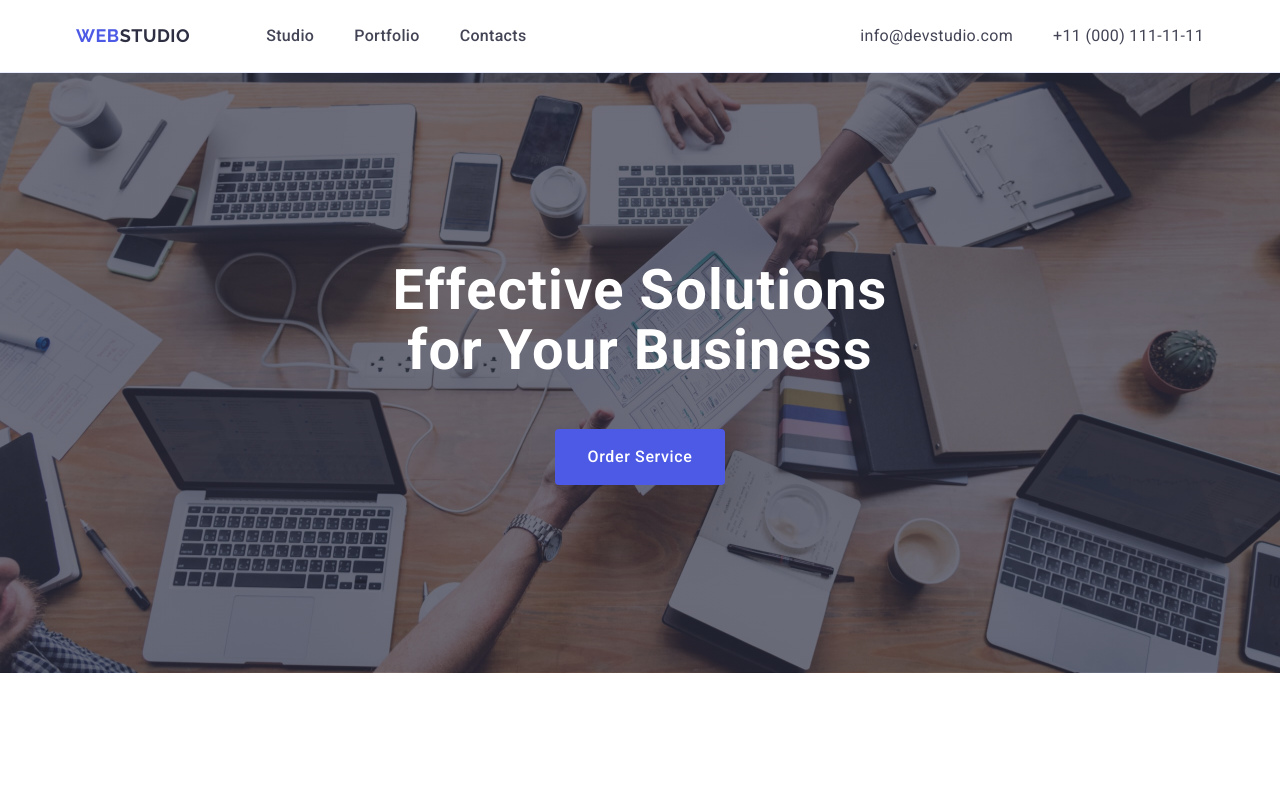
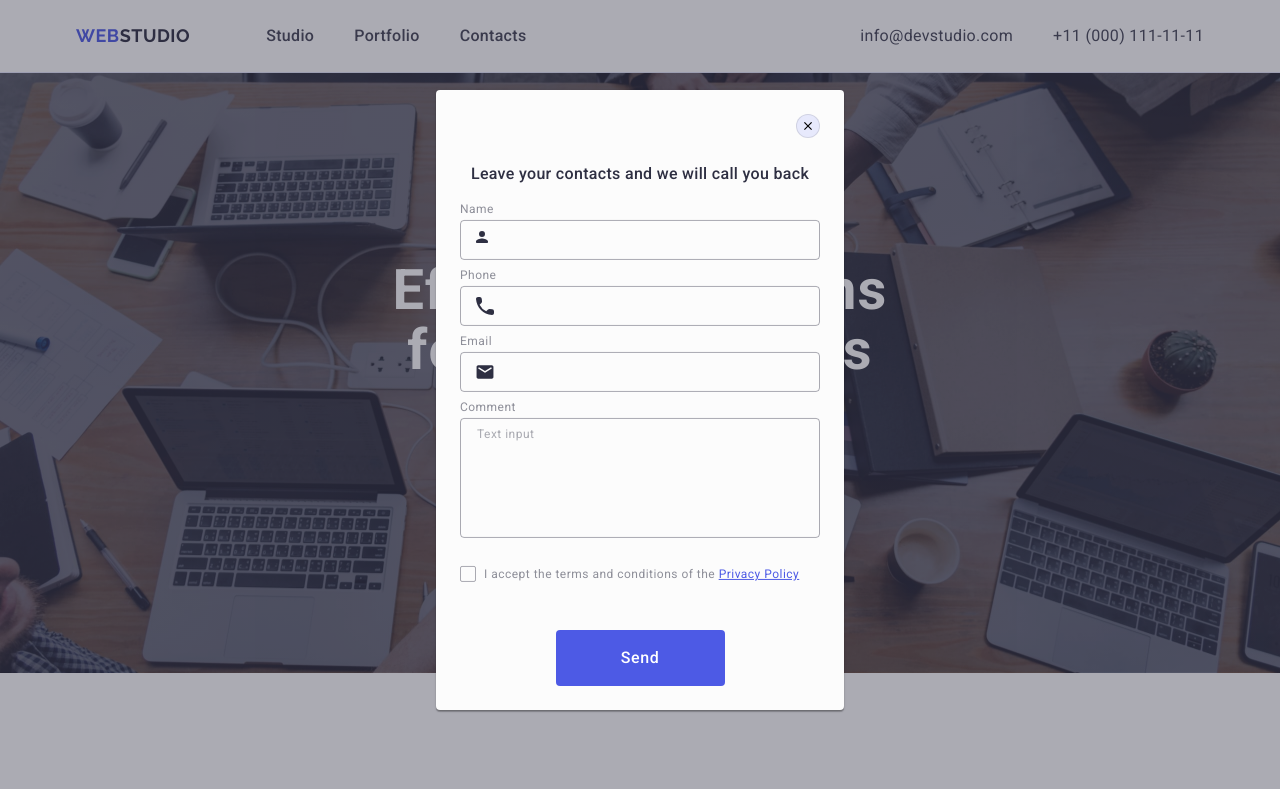
Before and after one commit to YaRKolodii/goit-markup-hw-05, a plain HTML site: page index.html in a window 1280 px wide. Shown: the top 789 px of the page. Drawn offline with nearby package versions, Linux system fonts and the light colour scheme.

Commit message:
hw5 finish

```diff
--- a/css/stylyes.css
+++ b/css/stylyes.css
@@ -524,6 +524,9 @@ box-shadow 250ms cubic-bezier(0.4, 0, 0.2, 1),
 /*modal-overlay*/
 
 .modal-overlay{
+  display: flex;
+  justify-content: center;
+  align-items: center;
   position: fixed;
   top: 0;
   left: 0;
@@ -533,8 +536,8 @@ box-shadow 250ms cubic-bezier(0.4, 0, 0.2, 1),
   background-color: rgba(46, 47, 66, 0.4);
   transition: opacity 250ms cubic-bezier(0.4, 0, 0.2, 1),
   visibility 250ms cubic-bezier(0.4, 0, 0.2, 1);
-  opacity: 0;
-  pointer-events: none;
+  /* opacity: 0;
+  pointer-events: none; */
 }
 
 .modal-overlay.is-open{
@@ -577,7 +580,7 @@ padding: 72px 24px 24px 24px;
    border 250ms cubic-bezier(0.4, 0, 0.2, 1);
 }
 .icon-close-modal{
-  transition:  250ms cubic-bezier(0.4, 0, 0.2, 1);
+  transition: fill 250ms cubic-bezier(0.4, 0, 0.2, 1);
 }
 .button-close:hover,
 .button-close:focus{
@@ -638,7 +641,10 @@ transition: fill 250ms cubic-bezier(0.4, 0, 0.2, 1);
   fill:#4D5AE5;
 }
 
-.form-coment{
+.container-label-comment{
+  margin-bottom: 16px;
+}
+.form-comment{
 width: 100%;
 height: 120px;
 border-radius: 4px;
@@ -648,37 +654,44 @@ padding: 8px 16px;
 resize: none;
 font-size: 12px;
 font-weight: 400;
-line-height: 14px;
+line-height: 1.17;
 letter-spacing: 0.04em;
 text-align: left;
+color: rgba(46, 47, 66, 0.4);
 outline: transparent;
 transition: border-color 250ms cubic-bezier(0.4, 0, 0.2, 1);
 }
-.form-coment::placeholder{
+.form-comment::placeholder{
 color: #2E2F4266;
 }
-.form-coment:focus{
+.form-comment:focus{
  border-color:  #4D5AE5;
 }
 
+.form-checkbox-wraper{
+  margin-bottom: 24px;
+}
 .form-custom-checkbox{
 display: inline-flex;
 align-items: center;
 justify-content: center;
 border-radius: 2px;
-width: 20px;
-height: 20px;
+width: 16px;
+height: 16px;
 border: 1px solid rgba(46, 47, 66, 0.4);
 cursor: pointer;
 fill:transparent;
 margin-right: 8px;
 margin-bottom: 24px;
+transition: background-color 250ms cubic-bezier(0.4, 0, 0.2, 1),
+ border 250ms cubic-bezier(0.4, 0, 0.2, 1),
+ fill 250ms cubic-bezier(0.4, 0, 0.2, 1);
 }
 .form-checkbox:checked
  + .form-checkbox-label
  > .form-custom-checkbox{
-background-color: #4D5AE5;
-border: 1px solid #404BBF;
+background-color: #404BBF;
+border: none;
 fill:#F4F4FD;
  }
  .form-checkbox:focus
@@ -690,9 +703,10 @@ border-color: #4D5AE5;
 .form-checkbox-label{
 font-size: 12px;
 font-weight: 400;
-line-height: 14px;
+line-height: 1.17;
 letter-spacing: 0.04em;
 text-align: left;
+color:  #8e8f99;
 }
 .form-private-policy{
 font-size: 12px;
@@ -703,13 +717,12 @@ text-align: left;
 color: #4D5AE5;
 }
 
-.button-form{
-  display: flex;
-  align-items: center;
-  justify-content: center;
-}
+
 .form-submit{
-width: 169px;
+  display: block;
+  margin-left: auto;
+  margin-right: auto;
+min-width: 169px;
 height: 56px;
 padding: 16px 32px 16px 32px;
 gap: 10px;
@@ -717,11 +730,12 @@ border-radius: 4px;
 background-color: #4D5AE5;
 font-size: 16px;
 font-weight: 500;
-line-height: 24px;
+line-height: 1.5;
 letter-spacing: 0.04em;
 text-align: center;
 color: #FFFFFF;
-border: 0;
+border: none;
+cursor: pointer;
  transition: background-color 250ms cubic-bezier(0.4, 0, 0.2, 1),
  box-shadow 250ms cubic-bezier(0.4, 0, 0.2, 1);
 }
@@ -729,5 +743,4 @@ border: 0;
 .form-submit:focus {
 background-color: #404BBF;
 box-shadow: 0px 4px 4px 0px #00000026;
-
 }
--- a/index.html
+++ b/index.html
@@ -451,16 +451,16 @@
                     </div>
                 </div>
 
-                <div class="container-label" for="user-coment">
-                    <label class="form-label">Coment</label>
-                    <textarea class="form-coment" id="user-coment" type="text" name="user-coment"
+                <div class="container-label-comment">
+                    <label class="form-label" for="user-comment">Comment</label>
+                    <textarea class="form-comment" id="user-comment" name="user-comment"
                         placeholder="Text input"></textarea>
                 </div>
 
                 <div class="form-checkbox-wraper">
-                    <input class="form-checkbox visually-hidden" type="checkbox" id="privacy-policy"
-                        name="privacy-policy" value="true" required>
-                    <label class="form-checkbox-label" for="privacy-policy">
+                    <input class="form-checkbox visually-hidden" type="checkbox" id="user-privacy" name="user-privacy"
+                        value="true" required>
+                    <label class="form-checkbox-label" for="user-privacy">
                         <span class="form-custom-checkbox">
                             <svg class="form-icon-chekbox" width="10" height="8">
                                 <use href="./images/icons.svg#icon-check"></use>
@@ -469,10 +469,7 @@
                             Policy</a>
                     </label>
                 </div>
-                <div class="button-form">
-                    <button class="form-submit" type="submit">Send</button>
-                </div>
-
+                <button class="form-submit" type="submit">Send</button>
             </form>
         </div>
     </div>
```
